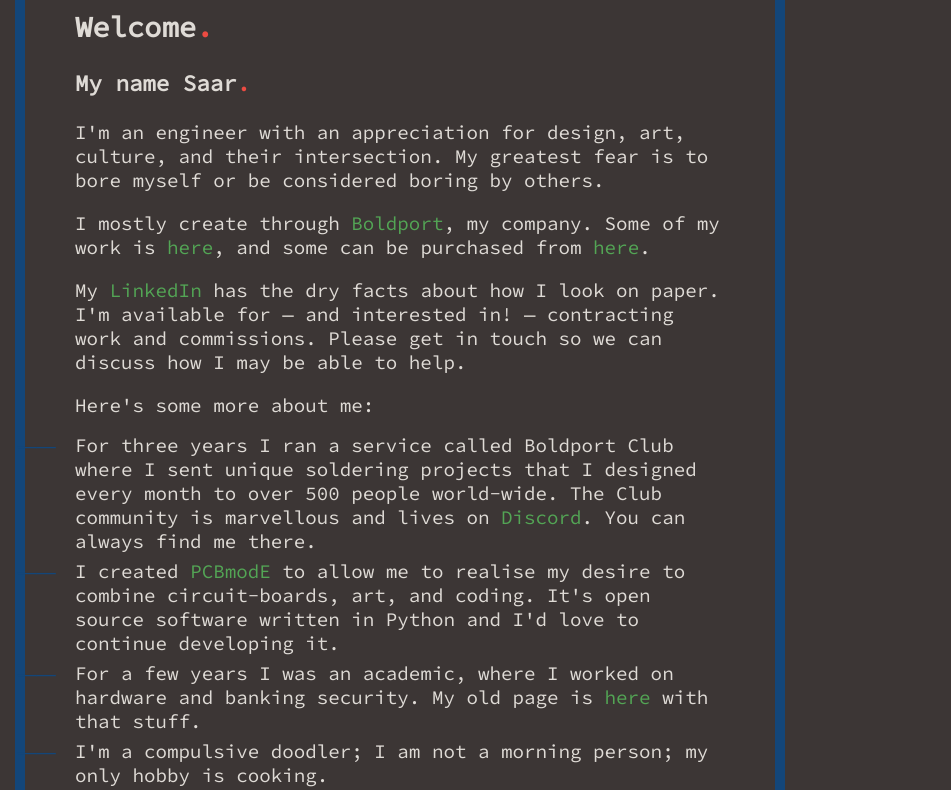
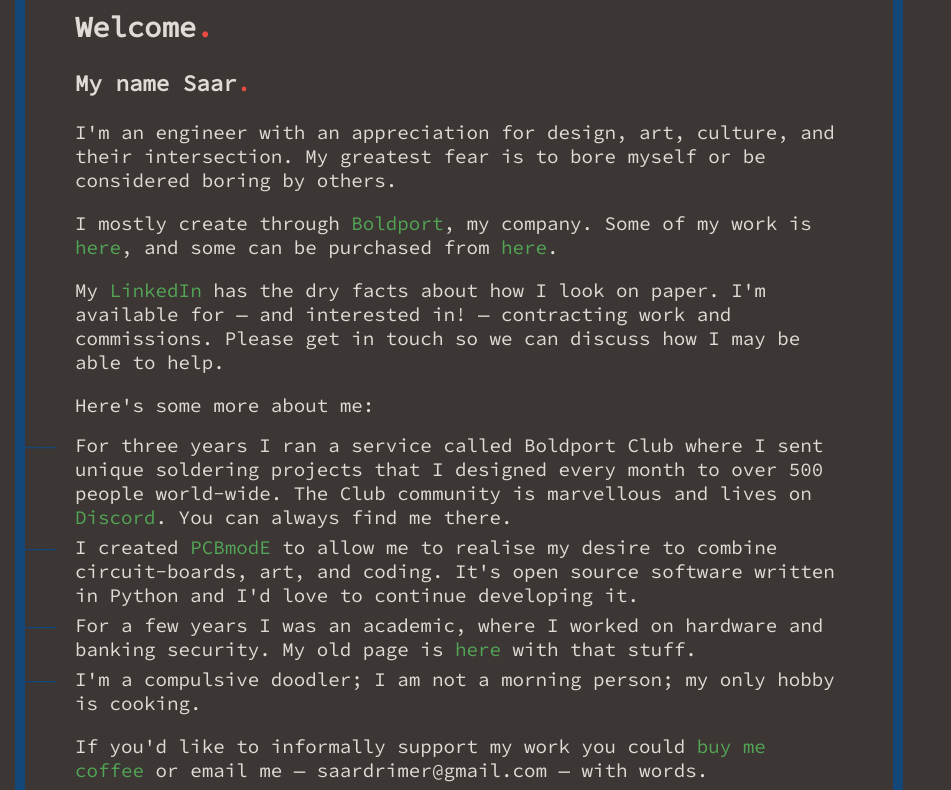
Before and after one commit to saardrimer/saardrimer.github.io, a plain HTML site: page index.html in a window 1280 px wide. Shown: the part 135-925 px from the top of the page, without its empty margins (0-951 px from the left). Drawn offline with Linux system fonts and the light colour scheme.

```diff
--- a/index.html
+++ b/index.html
@@ -13,7 +13,7 @@ padding-left: 50px;
 padding-top: 30px;
 padding-bottom: 50px;
 padding-right: 50px;
-max-width: 650px;
+max-width: 40em;
 margin-top: 15px;
 margin-left: 15px;
 border-color: #134679;
```
